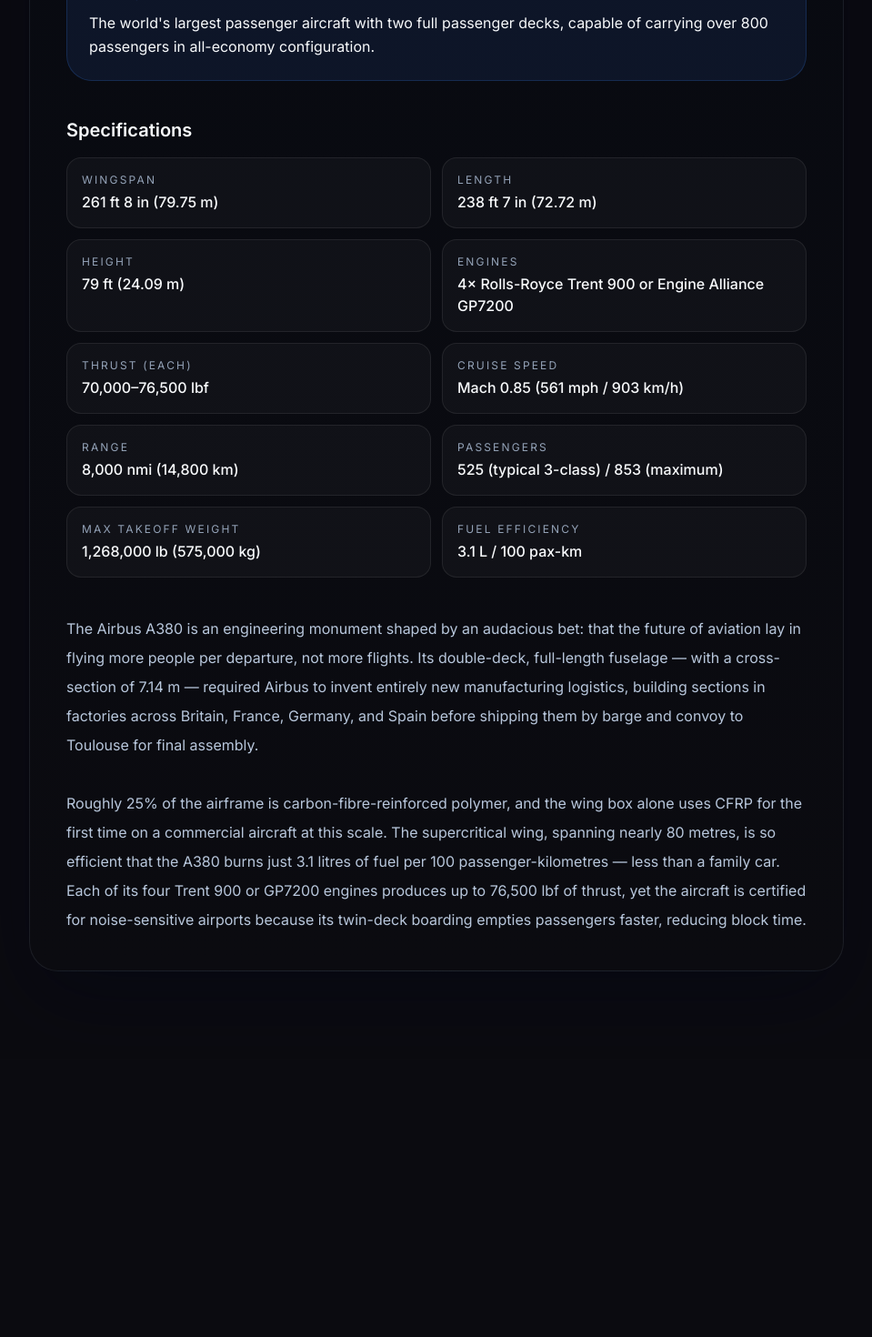
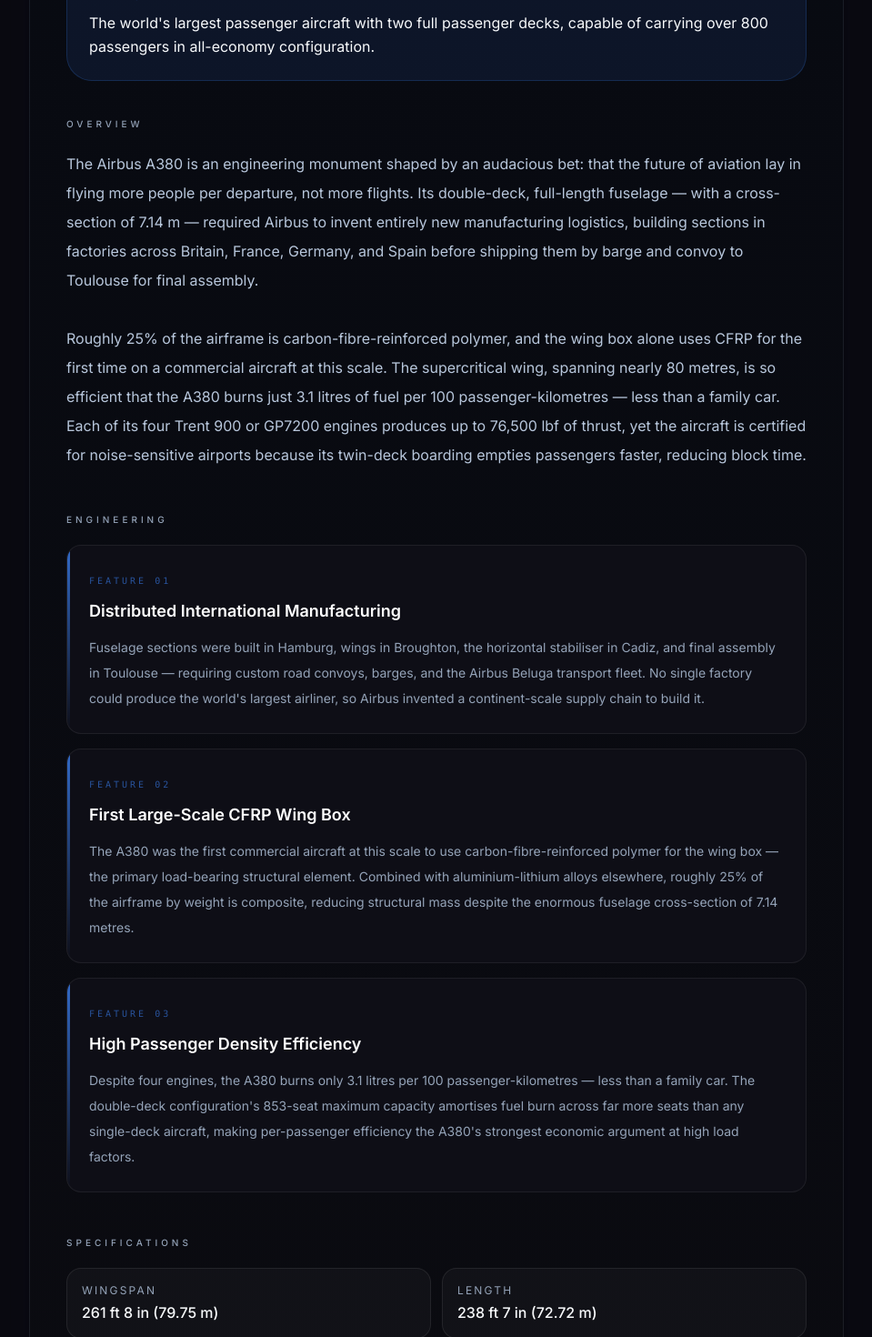
Before and after one commit to qwerty-525/ClaudeCookedHard, a Next.js app: page /planes/airbus-a380 in a window 1280 px wide. Shown: the part 800-2270 px from the top of the page at 91% size, without its empty margins (160-1119 px from the left). Before the commit the page ends 1964 px from the top, so only its background shows below. Built offline with nearby package versions, Linux system fonts and the light colour scheme.

Commit message:
Fix dev basePath; add engineering features to plane and engine detail pages

```diff
--- a/app/engines/[slug]/page.tsx
+++ b/app/engines/[slug]/page.tsx
@@ -46,9 +46,40 @@
           <p className="text-[#f8fafc] leading-relaxed">{engine.fact}</p>
         </div>
 
+        {/* Overview */}
+        {engine.description && (
+          <div className="mb-12">
+            <p className="mb-5 text-[10px] font-medium uppercase tracking-[0.4em] text-[#94a3b8]">Overview</p>
+            <p className="whitespace-pre-line leading-8 text-[#b8c7dc]">{engine.description}</p>
+          </div>
+        )}
+
+        {/* Engineering Features */}
+        {engine.engineeringFeatures && engine.engineeringFeatures.length > 0 && (
+          <div className="mb-12">
+            <p className="mb-5 text-[10px] font-medium uppercase tracking-[0.4em] text-[#94a3b8]">Engineering</p>
+            <div className="flex flex-col gap-4">
+              {engine.engineeringFeatures.map((feature, i) => (
+                <div key={feature.title} className="relative overflow-hidden rounded-2xl border border-white/[0.07] bg-[#0e0e16] p-6">
+                  <div
+                    className="absolute left-0 top-0 bottom-0 w-[3px] rounded-l-2xl"
+                    style={{ background: "linear-gradient(to bottom, #f59e0bcc, #f59e0b00)" }}
+                  />
+                  <span className="mb-3 inline-block font-mono text-[10px] tracking-[0.3em] text-amber-400/60 uppercase">
+                    Feature {String(i + 1).padStart(2, "0")}
+                  </span>
+                  <h3 className="mb-3 text-lg font-semibold text-white">{feature.title}</h3>
+                  <p className="text-sm leading-7 text-[#94a3b8]">{feature.body}</p>
+                </div>
+              ))}
+            </div>
+          </div>
+        )}
+
+        {/* Specifications */}
         {engine.specs && engine.specs.length > 0 && (
-          <div className="mb-10">
-            <h2 className="text-xl font-semibold mb-4">Specifications</h2>
+          <div>
+            <p className="mb-5 text-[10px] font-medium uppercase tracking-[0.4em] text-[#94a3b8]">Specifications</p>
             <div className="grid grid-cols-1 gap-3 md:grid-cols-2">
               {engine.specs.map((s) => (
                 <div key={s.label} className="rounded-2xl border border-white/[0.08] bg-white/[0.03] p-4">
@@ -60,14 +91,9 @@
           </div>
         )}
 
-        {engine.description ? (
-          <p className="whitespace-pre-line leading-8 text-[#b8c7dc]">{engine.description}</p>
-        ) : (
+        {!engine.description && !engine.engineeringFeatures && (
           <div className="rounded-[28px] border border-dashed border-[#1e293b] p-10 text-center text-[#94a3b8]">
             <p className="text-sm">More information coming soon.</p>
-            <p className="text-xs mt-2 opacity-60">
-              Add <code className="text-amber-400">description</code> and <code className="text-amber-400">specs</code> in <code className="text-amber-400">lib/data.ts</code>
-            </p>
           </div>
         )}
       </div>
--- a/app/planes/[slug]/page.tsx
+++ b/app/planes/[slug]/page.tsx
@@ -78,10 +78,40 @@
             <p className="text-[#f8fafc] leading-relaxed">{plane.fact}</p>
           </div>
 
-          {/* Specs */}
+          {/* Overview */}
+          {plane.description && (
+            <div className="mb-12">
+              <p className="mb-5 text-[10px] font-medium uppercase tracking-[0.4em] text-[#94a3b8]">Overview</p>
+              <p className="whitespace-pre-line leading-8 text-[#b8c7dc]">{plane.description}</p>
+            </div>
+          )}
+
+          {/* Engineering Features */}
+          {plane.engineeringFeatures && plane.engineeringFeatures.length > 0 && (
+            <div className="mb-12">
+              <p className="mb-5 text-[10px] font-medium uppercase tracking-[0.4em] text-[#94a3b8]">Engineering</p>
+              <div className="flex flex-col gap-4">
+                {plane.engineeringFeatures.map((feature, i) => (
+                  <div key={feature.title} className="relative overflow-hidden rounded-2xl border border-white/[0.07] bg-[#0e0e16] p-6">
+                    <div
+                      className="absolute left-0 top-0 bottom-0 w-[3px] rounded-l-2xl"
+                      style={{ background: "linear-gradient(to bottom, #3b82f6cc, #3b82f600)" }}
+                    />
+                    <span className="mb-3 inline-block font-mono text-[10px] tracking-[0.3em] text-[#3b82f6]/60 uppercase">
+                      Feature {String(i + 1).padStart(2, "0")}
+                    </span>
+                    <h3 className="mb-3 text-lg font-semibold text-white">{feature.title}</h3>
+                    <p className="text-sm leading-7 text-[#94a3b8]">{feature.body}</p>
+                  </div>
+                ))}
+              </div>
+            </div>
+          )}
+
+          {/* Specifications */}
           {plane.specs && plane.specs.length > 0 && (
-            <div className="mb-10">
-              <h2 className="text-xl font-semibold mb-4">Specifications</h2>
+            <div>
+              <p className="mb-5 text-[10px] font-medium uppercase tracking-[0.4em] text-[#94a3b8]">Specifications</p>
               <div className="grid grid-cols-1 gap-3 md:grid-cols-2">
                 {plane.specs.map((s) => (
                   <div key={s.label} className="rounded-2xl border border-white/[0.08] bg-white/[0.03] p-4">
@@ -93,17 +123,9 @@
             </div>
           )}
 
-          {/* Description */}
-          {plane.description ? (
-            <div className="max-w-none">
-              <p className="whitespace-pre-line leading-8 text-[#b8c7dc]">{plane.description}</p>
-            </div>
-          ) : (
+          {!plane.description && !plane.engineeringFeatures && (
             <div className="rounded-[28px] border border-dashed border-[#1e293b] p-10 text-center text-[#94a3b8]">
               <p className="text-sm">More information coming soon.</p>
-              <p className="text-xs mt-2 opacity-60">
-                Add <code className="text-[#3b82f6]">description</code> and <code className="text-[#3b82f6]">specs</code> fields in <code className="text-[#3b82f6]">lib/data.ts</code>
-              </p>
             </div>
           )}
         </div>
--- a/next.config.ts
+++ b/next.config.ts
@@ -1,15 +1,17 @@
 import type { NextConfig } from "next"
 
+const isProd = process.env.NODE_ENV === "production"
+
 const nextConfig: NextConfig = {
-  output: "export",
-  basePath: "/ClaudeCookedHard",
-  assetPrefix: "/ClaudeCookedHard/",
+  output: isProd ? "export" : undefined,
+  basePath: isProd ? "/ClaudeCookedHard" : "",
+  assetPrefix: isProd ? "/ClaudeCookedHard/" : "",
   typescript: {
     ignoreBuildErrors: true,
   },
   images: {
-    loader: "custom",
-    loaderFile: "./image-loader.ts",
+    loader: isProd ? "custom" : "default",
+    loaderFile: isProd ? "./image-loader.ts" : undefined,
     domains: ["images.unsplash.com"],
   },
 }
```
